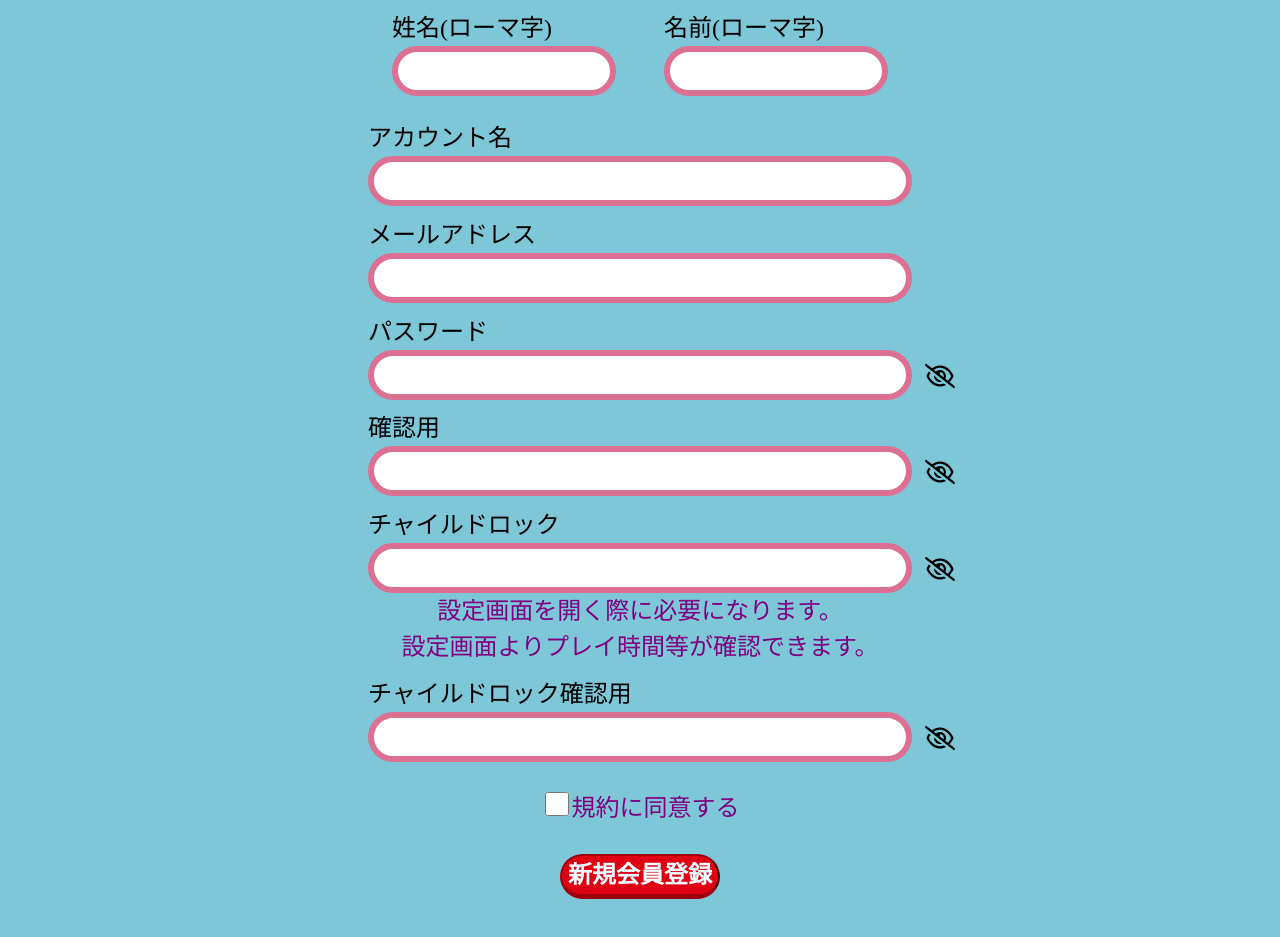
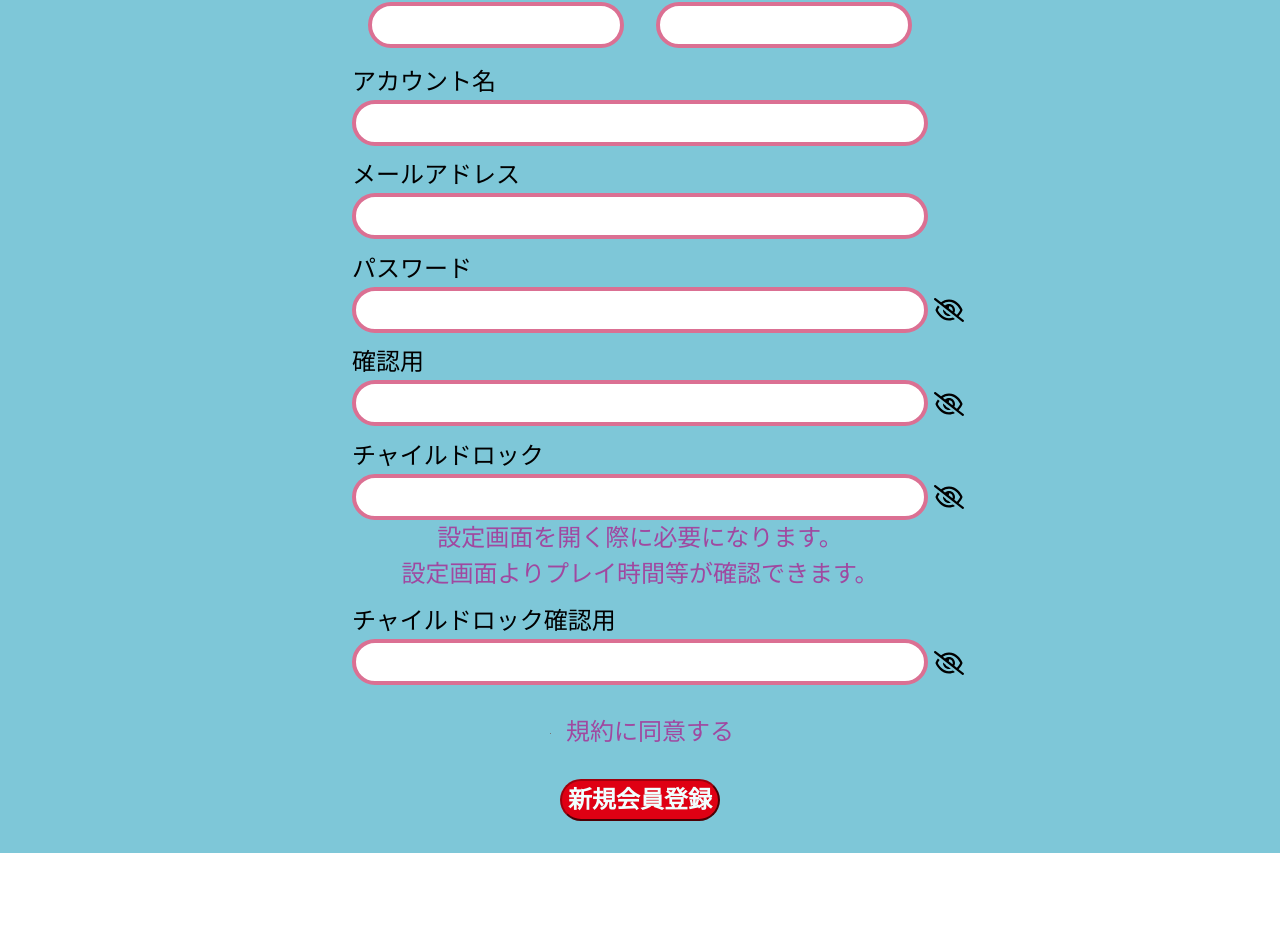
Before and after one commit to ishida-0622/u22-2023, a Next.js app in the folder frontend/: page /signup in a window 1280 px wide. Shown: the part 287-1224 px from the top of the page. After the commit the page ends 1140 px from the top, so only its background shows below. Built offline with nearby package versions, Linux system fonts and the light colour scheme.

Commit message:
style: emとpxをremと%に修正

```diff
--- a/frontend/src/components/pages/signup/index.module.scss
+++ b/frontend/src/components/pages/signup/index.module.scss
@@ -1,27 +1,27 @@
 .container {
-    font-size: 150%;
+    font-size: 1.5rem;
     background-color: #7EC7D8;
     input {
         width: 100%;
         text-align: left;
-        border-top-left-radius: 15em;
-        border-top-right-radius: 15em;
-        border-bottom-left-radius: 15em;
-        border-bottom-right-radius: 15em;
-        border-radius: 40em 40em 40em 40em;
-        border: 0.25em solid palevioletred;
+        border-top-left-radius: 15rem;
+        border-top-right-radius: 15rem;
+        border-bottom-left-radius: 15rem;
+        border-bottom-right-radius: 15rem;
+        border-radius: 40rem;
+        border: 0.25rem solid palevioletred;
     }
     p {
         font-size: 100%;
-        color: purple;
+        color: rgb(160, 72, 160);
         display: flex;
         justify-content: center;
         align-items: center;
     }
     span {
         position: absolute;
-        margin-top: 0.7%;
-        margin-left: 1%;
+        margin-top: 0.5%;
+        margin-left: 0.5%;
     }
 }
 .header {
@@ -31,7 +31,7 @@
 .form {
     max-width: 50%;
     margin: 0 auto 0%;
-    padding: 2em;
+    padding: 2rem;
     justify-content: space-between;
 }
 .name {
@@ -42,8 +42,8 @@
 }
 .lastname,
 .firstname {
-    width: calc(50% - 2em);
-    margin: 1em;
+    width: calc(50% - 2rem);
+    margin: 1rem;
 }
 .account {
     display: flex;
@@ -65,8 +65,8 @@
     align-items: center;
     margin-top: 5%;
     input[type="checkbox"] {
-        width: 1em;
-        height: 1em;
+        width: 0.5%;
+        height: 0.5%;
     }
 }
 .submit_button_field {
@@ -80,14 +80,14 @@
     color: azure;
     font-weight: bold;
     background-color: #df0013;
-    border-bottom: 5px solid #9f000c;
+    border-bottom: 50% solid #9f000c;
     border-radius: 100vh;
     border-color: #9f000c;
-    top: calc(50% - .5em);
+    top: calc(50% - 0.5rem);
     right: 1rem;
 }
 .submit_button:hover {
-    margin-top: 3px;
-    border-bottom: 2px solid #9f000c;
+    margin-top: 0.2rem;
+    border-bottom: 0.1rem solid #9f000c;
     cursor: pointer;
 }
```
